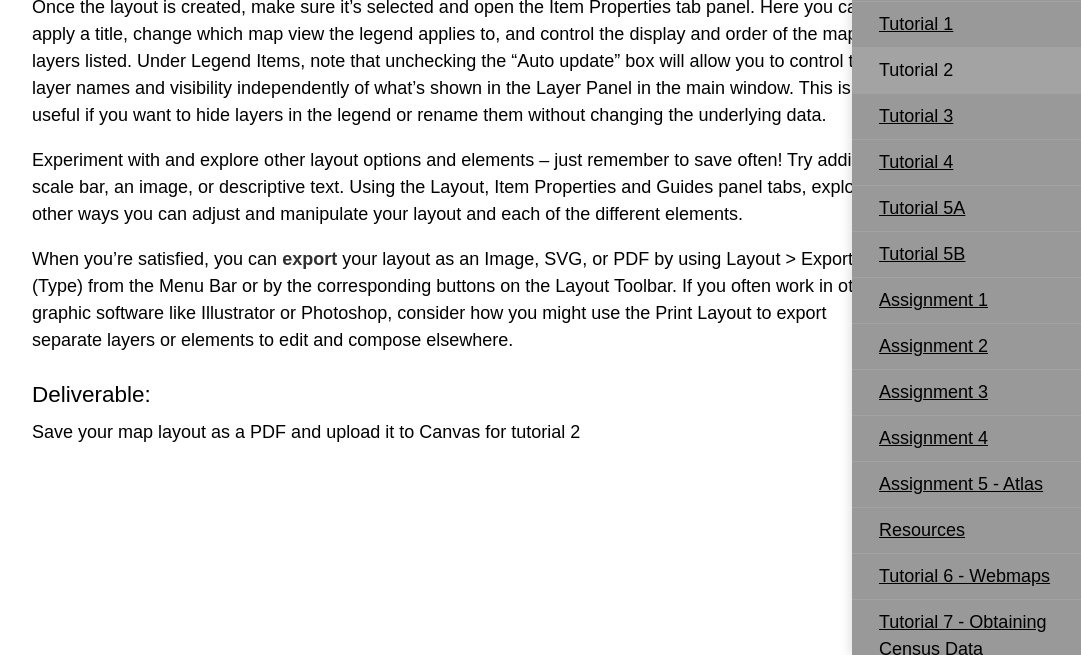
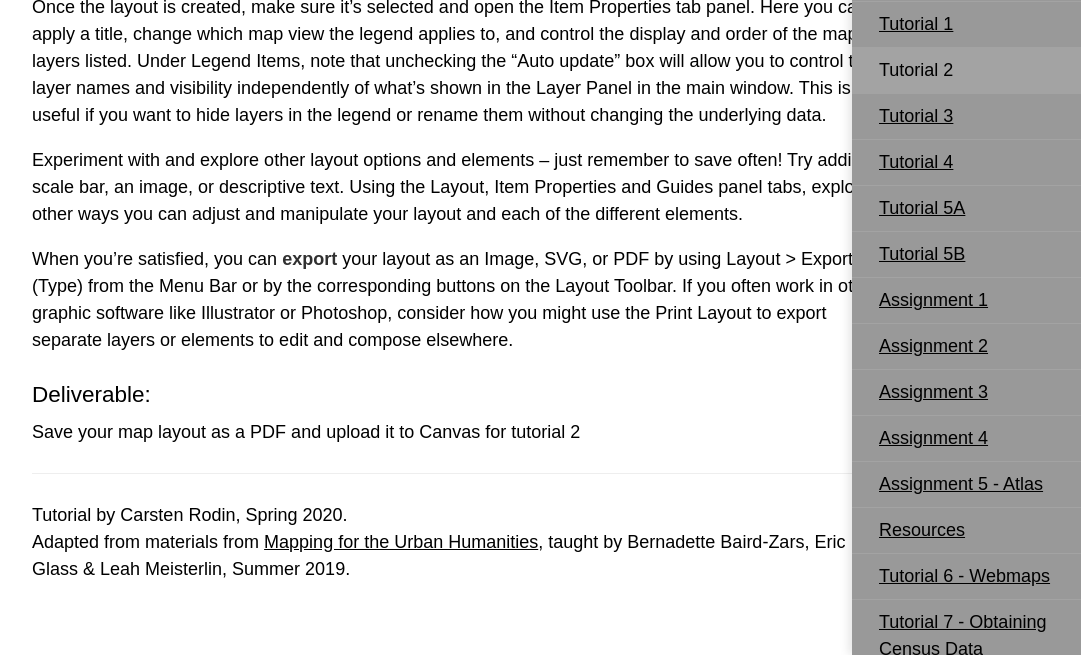
Before and after one commit to CenterForSpatialResearch/methods-in-spatial-research-fa2021, a Jekyll site: the page built from tutorials/tutorial02.md, in a window 1280 px wide and 900 px high, scrolled down 7745 px, cut to the strip 245-900 px from the top of the window. Shown: the whole strip, without its empty margins (176-1257 px from the left). Built offline with Jekyll 4.4.1, drawn with Linux system fonts in a browser that asks for light colours.

Commit message:
end of semester corrections

```diff
--- a/tutorials/tutorial02.md
+++ b/tutorials/tutorial02.md
@@ -119,8 +119,8 @@ When you're satisfied, you can **export** your layout as an Image, SVG, or PDF b
 ### Deliverable:
 Save your map layout as a PDF and upload it to Canvas for tutorial 2
 
-<!--
+
 ---
 
 Tutorial by Carsten Rodin, Spring 2020.
-Adapted from materials from [Mapping for the Urban Humanities](https://github.com/CenterForSpatialResearch/mapping_for_the_urban_humanities), taught by Bernadette Baird-Zars, Eric Glass & Leah Meisterlin, Summer 2019. -->
+Adapted from materials from [Mapping for the Urban Humanities](https://github.com/CenterForSpatialResearch/mapping_for_the_urban_humanities), taught by Bernadette Baird-Zars, Eric Glass & Leah Meisterlin, Summer 2019.
```
Also changed, not shown: tutorials/tutorial01.md (+2 -2 lines), tutorials/tutorial03.md (+2 -2 lines), tutorials/tutorial04.md (+2 -2 lines).
